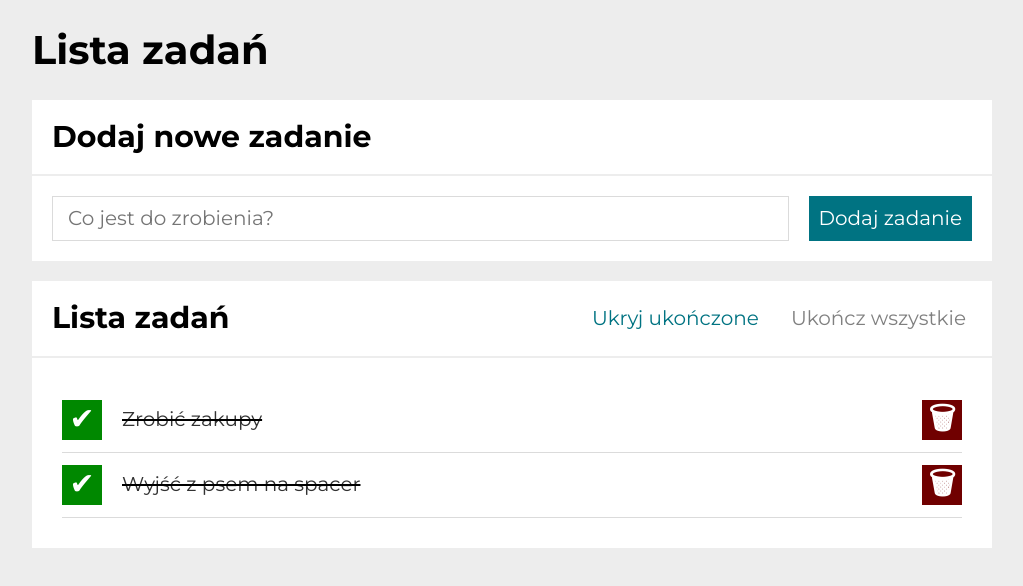
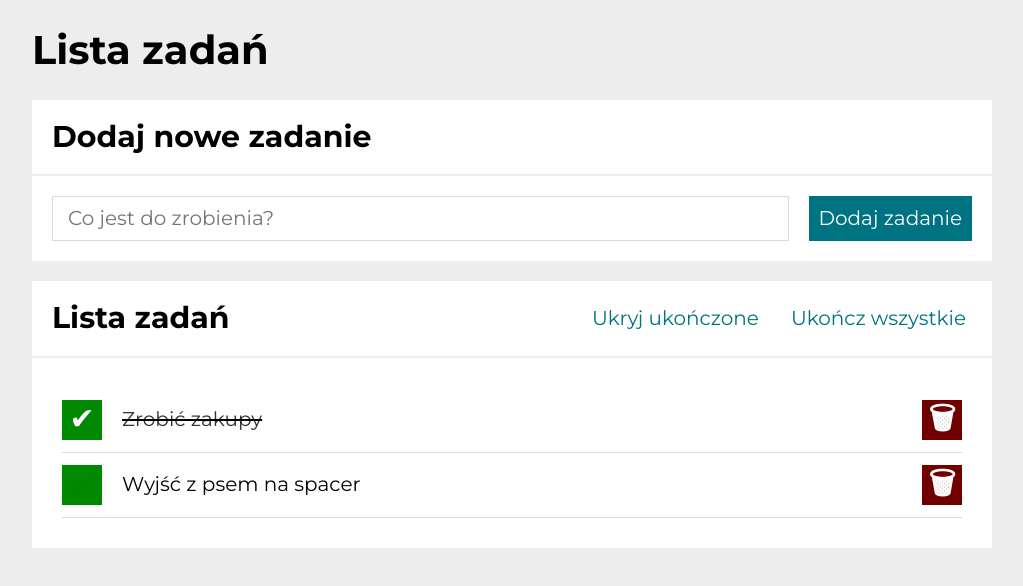
Before and after one commit to cgt19bartoszekj/task-list-react, a React (Create React App) app: page / in a window 1280 px wide. Shown: the top 586 px of the page, without its empty margins (128-1151 px from the left). Built offline with nearby package versions, Linux system fonts and the light colour scheme.

Commit message:
Update App.js

```diff
--- a/src/App.js
+++ b/src/App.js
@@ -7,7 +7,7 @@ import Container from "./Container"
 
 const tasks = [
   { id: 1, name: "Zrobić zakupy", done: true },
-  { id: 2, name: "Wyjść z psem na spacer", done: true }
+  { id: 2, name: "Wyjść z psem na spacer", done: false }
 ]
 
 let doneTasksHidden = false;
```
